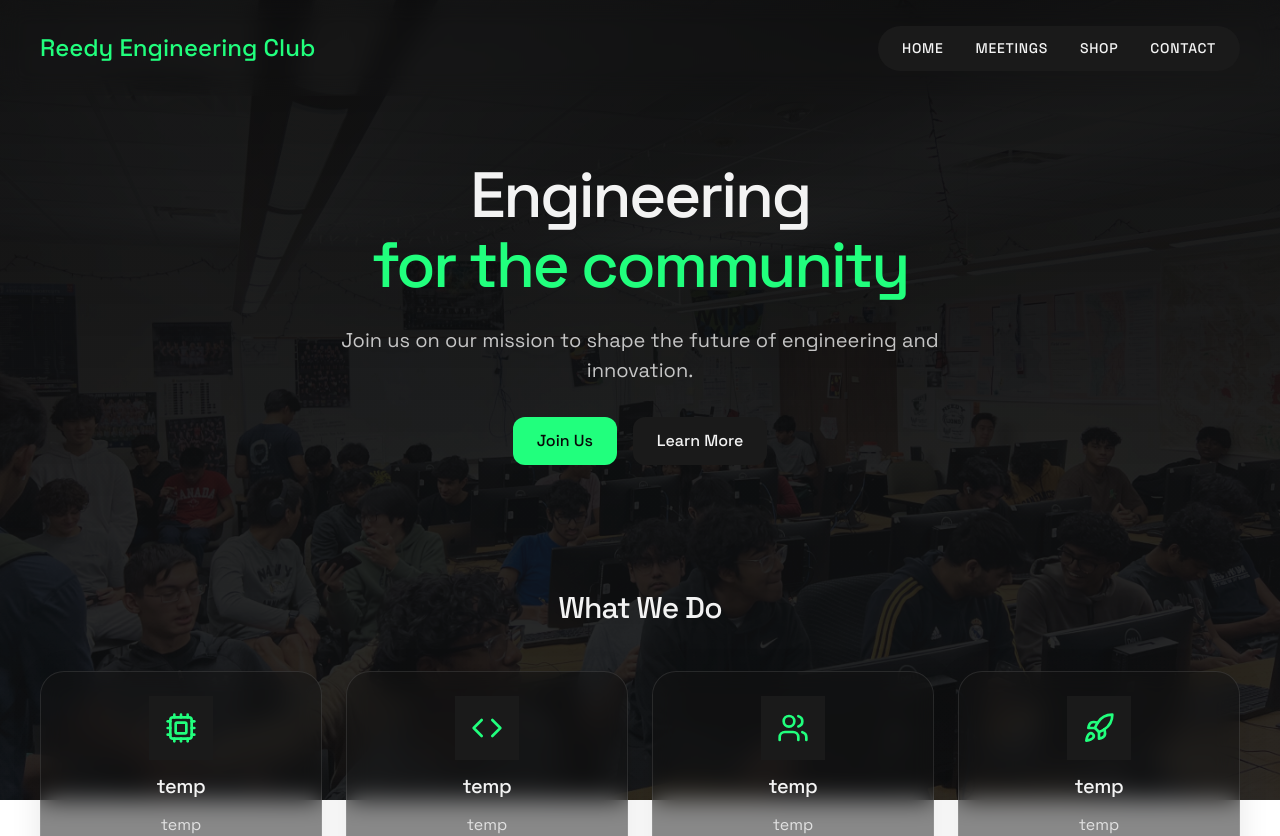
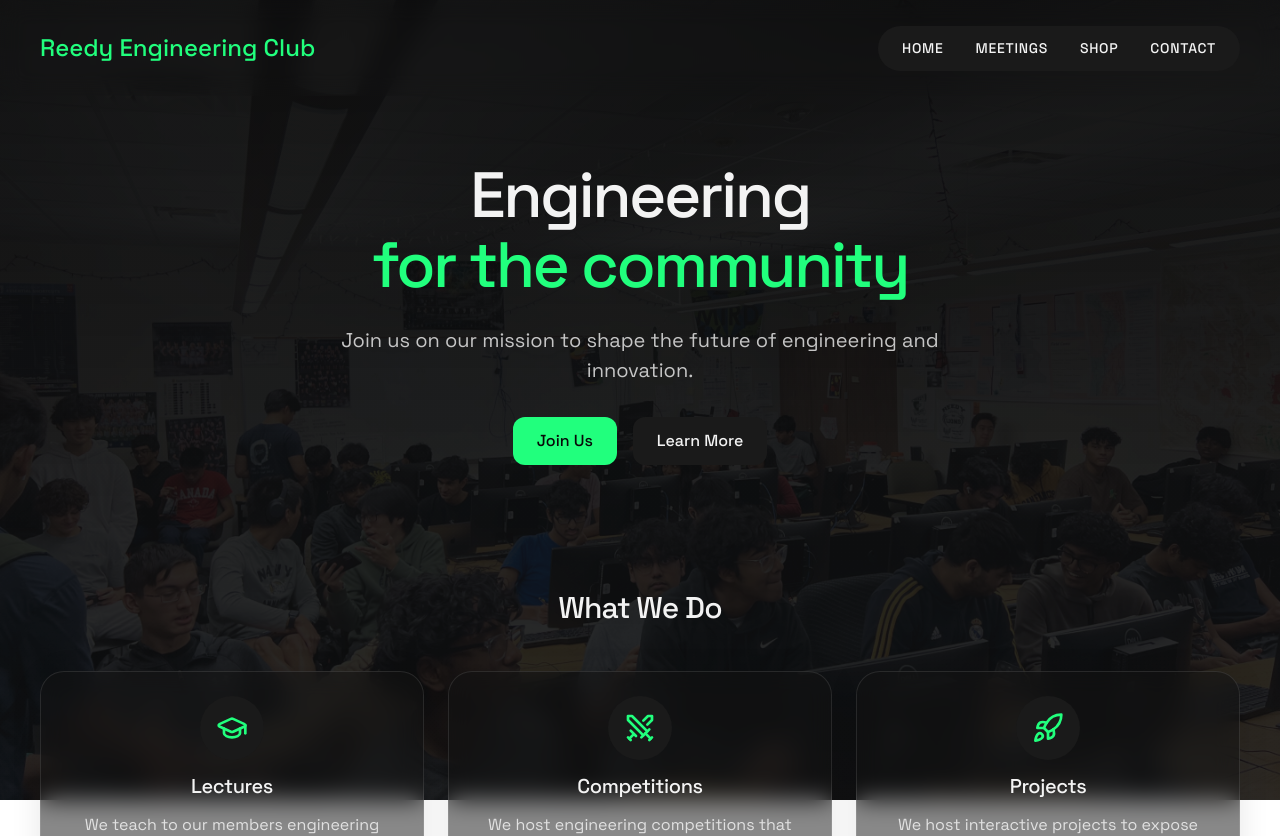
Before and after one commit to nirbhaycha13490/bpaproject, a SvelteKit app: page / in a window 1280 px wide. Shown: the top 836 px of the page. Built offline with nearby package versions, Linux system fonts and the light colour scheme.

Commit message:
Modify cards

```diff
--- a/src/app.css
+++ b/src/app.css
@@ -5,6 +5,7 @@
     /* Core Colors */
     /*--primary: #00D1FF;*/
 	--primary: #21ff7d;
+    --primary-hover: #21ff7d1e;
     --secondary: #FF3DFF;
     --accent: #FFE600;
 
--- a/src/routes/+page.svelte
+++ b/src/routes/+page.svelte
@@ -1,27 +1,22 @@
 <script>
     import { fly } from 'svelte/transition';
-    import { Cpu, Rocket, Code, Users } from 'lucide-svelte';
+    import { Cpu, Rocket, GraduationCap, Users, Swords } from 'lucide-svelte';
 
     const features = [
         {
-            icon: Cpu,
-            title: 'temp',
-            description: 'temp'
+            icon: GraduationCap,
+            title: 'Lectures',
+            description: 'We teach to our members engineering concepts and disciplines from numerous fields.'
         },
         {
-            icon: Code,
-            title: 'temp',
-            description: 'temp'
-        },
-        {
-            icon: Users,
-            title: 'temp',
-            description: 'temp'
+            icon: Swords,
+            title: 'Competitions',
+            description: 'We host engineering competitions that can earn our members scholarships and medals.'
         },
         {
             icon: Rocket,
-            title: 'temp',
-            description: 'temp'
+            title: 'Projects',
+            description: 'We host interactive projects to expose members to real-world engineering scenarios.'
         }
     ];
 </script>
@@ -155,7 +150,7 @@
 
     .button.primary:hover {
         transform: translateY(-2px);
-        box-shadow: 0 4px 12px rgba(0, 209, 255, 0.3);
+        box-shadow: 0 4px 12px var(--primary-hover);
     }
 
     .button.secondary {
@@ -202,7 +197,7 @@
         display: flex;
         align-items: center;
         justify-content: center;
-        border-radius: var(--border-radius-full);
+        border-radius: 50%;
         background: var(--surface-100);
         color: var(--primary);
     }
```
Also changed, not shown: src/routes/contact/+page.svelte (+6 -6 lines).
